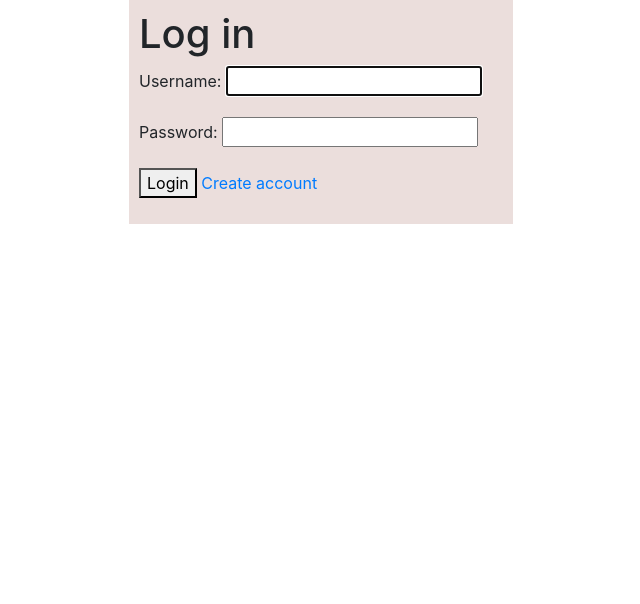
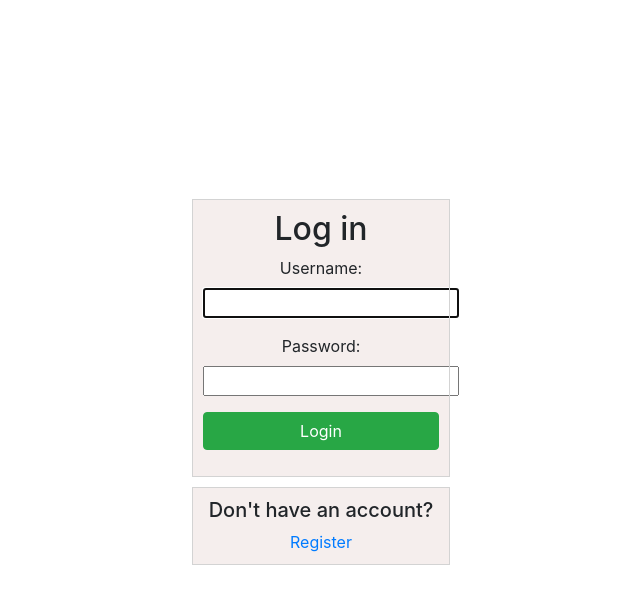
Before and after one commit to hamk-webdev-intip19x6/os_project, a Django app: page /login/ in a window 1280 px wide. Shown: the top 604 px of the page, without its empty margins (319-959 px from the left). Run offline with Django 3.2, Linux system fonts and the light colour scheme; some libraries are stand-ins or nearby versions.

Commit message:
updated forms TODO: replace loginpage forms with bootstrap forms...

```diff
--- a/mysite/rental_system/templates/registration/login.html
+++ b/mysite/rental_system/templates/registration/login.html
@@ -10,20 +10,41 @@
     <style>
         .container {
           margin: auto;
-          width: 30%;
+          margin-top: 200px;
+          text-align: center;
+          width: 20%;
           padding: 10px;
-          background-color: #EBDEDC ;
+          background-color: #F5EEED;
+          outline: 1px solid lightgray;
+        }
+
+        .footer {
+          margin: auto;
+          margin-top: 12px;
+	      text-align: center;
+          max-width: 20%;
+          padding: 10px;
+          background-color: #F5EEED;
+          outline: 1px solid lightgray;
         }
         </style>
 </head>
+
 <div class ="container">
-    <h1>Log in</h1>
-<form method="post" class='form-group'>
+    <h2>Log in</h2>
+<form method='POST' class='form-group'>
     {% csrf_token %}
     {{ form.as_p }}
-    <button type="submit">Login</button>
-    <a href="/register">Create account</a>
+
+    <button type='submit' style='width: 100%' class='btn btn-success'>Login</button>
 </form>
 </div>
+
+<div class ="footer">
+  <h5>Don't have an account?</h5>
+  <table>
+      <a href="/register">Register</a>
+  </table>
+</div>
+</body>
 {% endblock %}
-</body>
--- a/mysite/rental_system/views.py
+++ b/mysite/rental_system/views.py
@@ -4,6 +4,7 @@ from django.template import loader
 from django.db.models import Q
 from operator import attrgetter
 from .models import Work, Type, Genre, RentedWork
+
 
 
 def index(request):
```
Also changed, not shown: mysite/register/forms.py (+8 -1 lines), mysite/register/templates/register/register.html (+45 -5 lines), mysite/rental_system/apps.py (line endings or trailing spaces).
